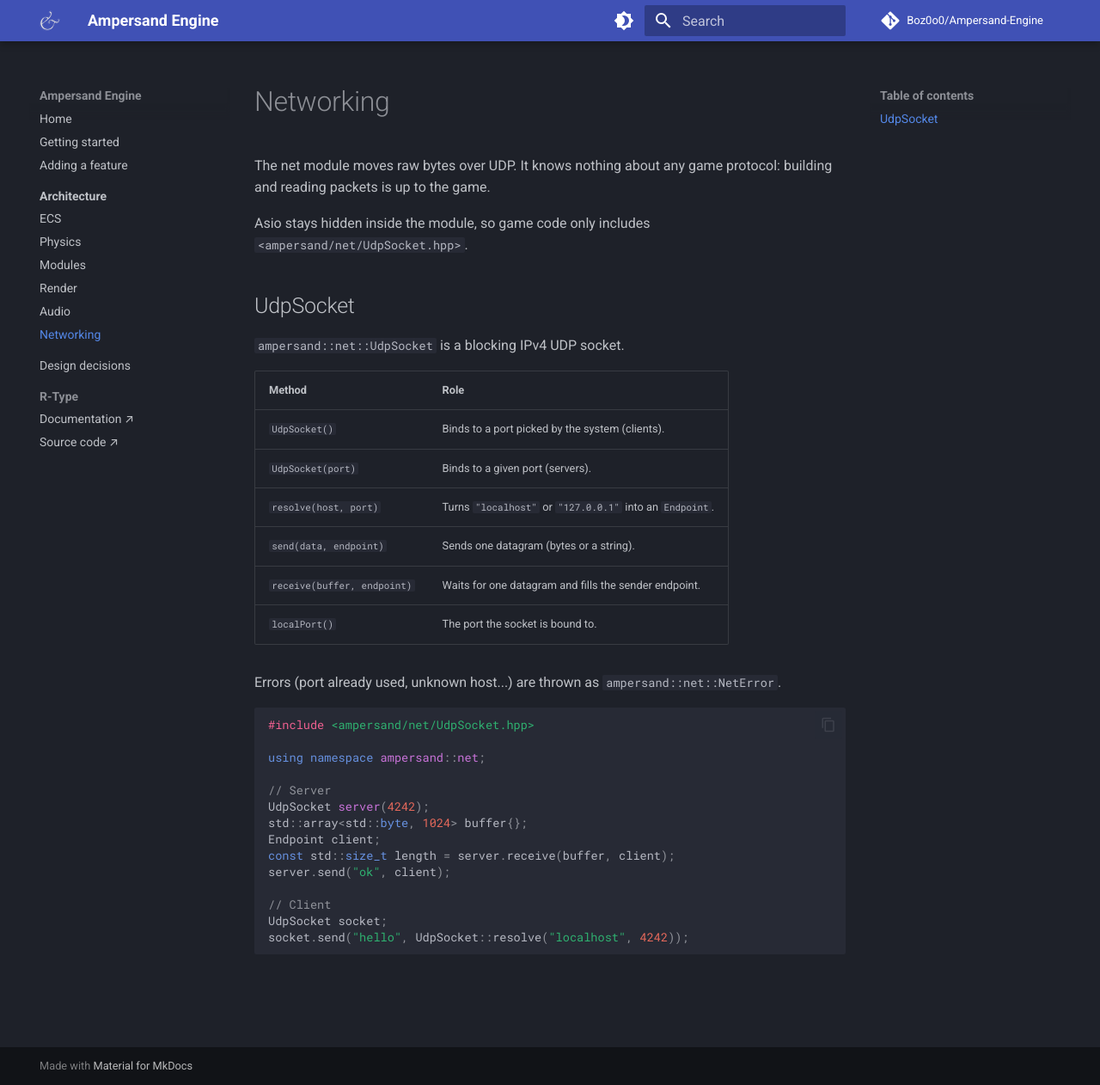
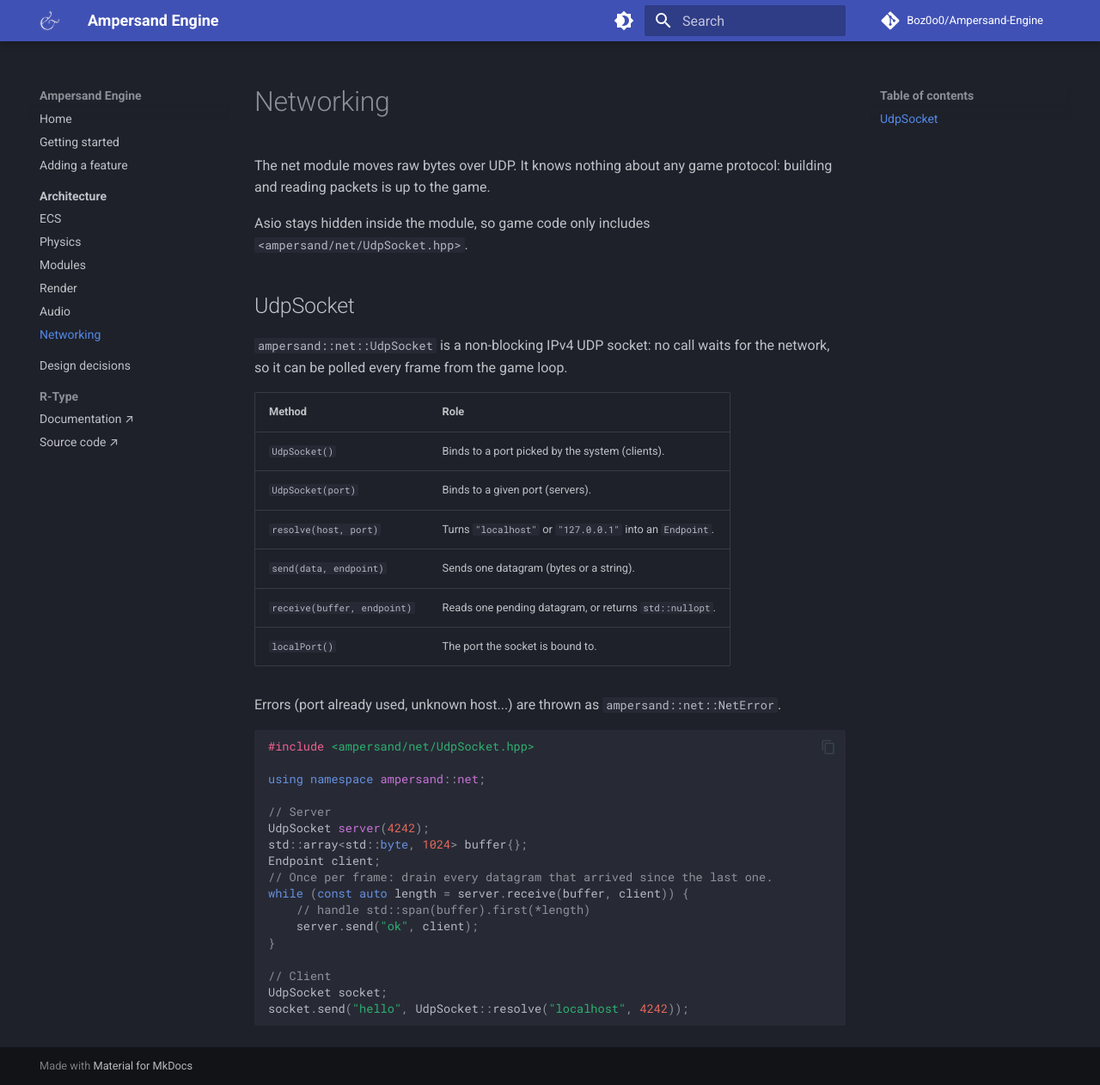
Before and after one commit to Boz0o0/Ampersand-Engine, an MkDocs documentation site: the page built from docs/mkdocs/architecture/networking.md, in a window 1280 px wide and 1262 px high. Shown: the whole window at 86% size. Built offline with MkDocs 1.6.1 and Material for MkDocs 9.7.7, drawn with Linux system fonts in a browser that asks for light colours; comment, search, counter and statistics services are not loaded.

Commit message:
feat(docs): change the docs about receive

```diff
--- a/docs/mkdocs/architecture/networking.md
+++ b/docs/mkdocs/architecture/networking.md
@@ -8,7 +8,8 @@
 
 ## UdpSocket
 
-`ampersand::net::UdpSocket` is a blocking IPv4 UDP socket.
+`ampersand::net::UdpSocket` is a non-blocking IPv4 UDP socket: no call waits
+for the network, so it can be polled every frame from the game loop.
 
 | Method                      | Role                                                    |
 | --------------------------- | ------------------------------------------------------- |
@@ -16,7 +17,7 @@
 | `UdpSocket(port)`           | Binds to a given port (servers).                        |
 | `resolve(host, port)`       | Turns `"localhost"` or `"127.0.0.1"` into an `Endpoint`. |
 | `send(data, endpoint)`      | Sends one datagram (bytes or a string).                 |
-| `receive(buffer, endpoint)` | Waits for one datagram and fills the sender endpoint.   |
+| `receive(buffer, endpoint)` | Reads one pending datagram, or returns `std::nullopt`.  |
 | `localPort()`               | The port the socket is bound to.                        |
 
 Errors (port already used, unknown host...) are thrown as `ampersand::net::NetError`.
@@ -30,8 +31,11 @@
 UdpSocket server(4242);
 std::array<std::byte, 1024> buffer{};
 Endpoint client;
-const std::size_t length = server.receive(buffer, client);
-server.send("ok", client);
+// Once per frame: drain every datagram that arrived since the last one.
+while (const auto length = server.receive(buffer, client)) {
+    // handle std::span(buffer).first(*length)
+    server.send("ok", client);
+}
 
 // Client
 UdpSocket socket;
```
